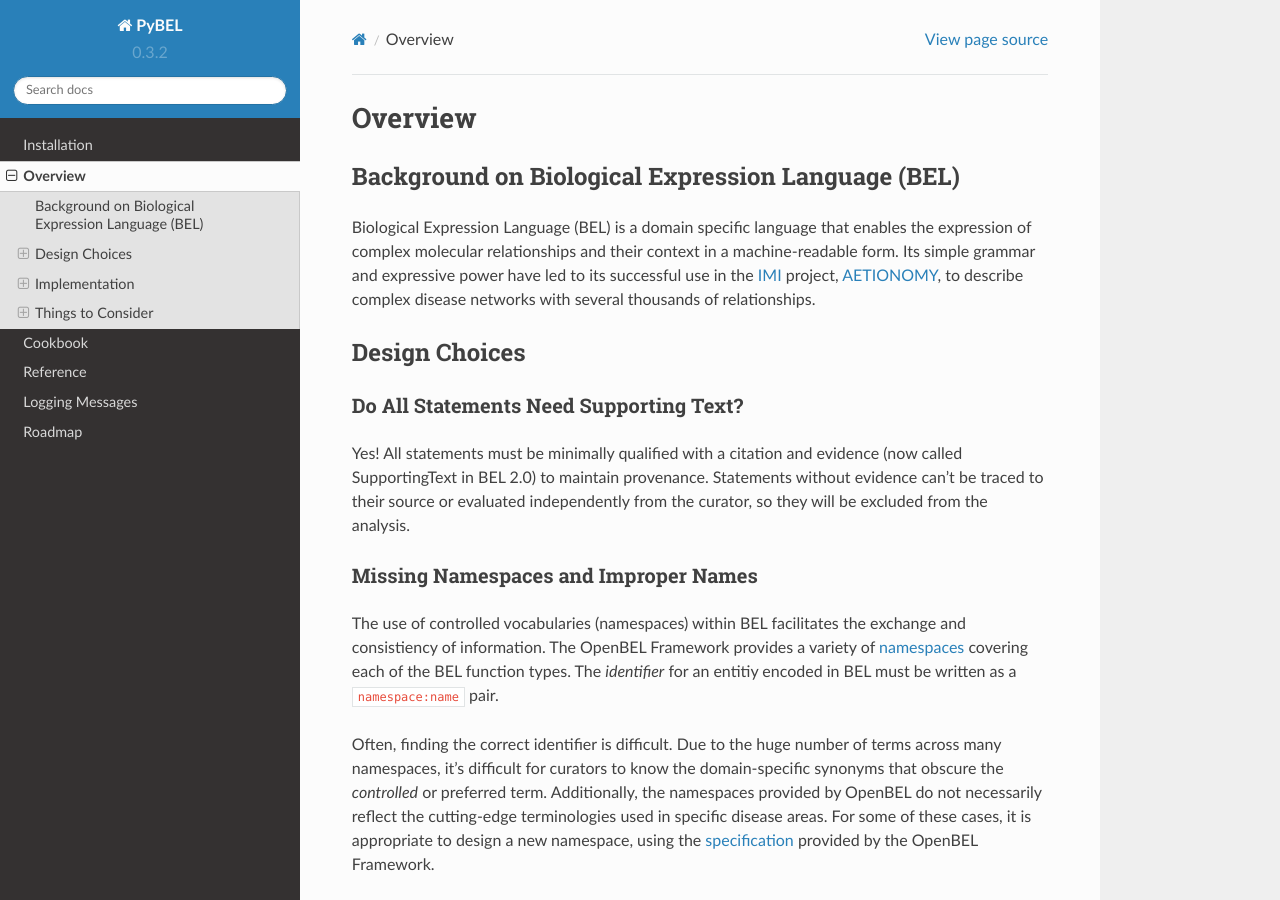
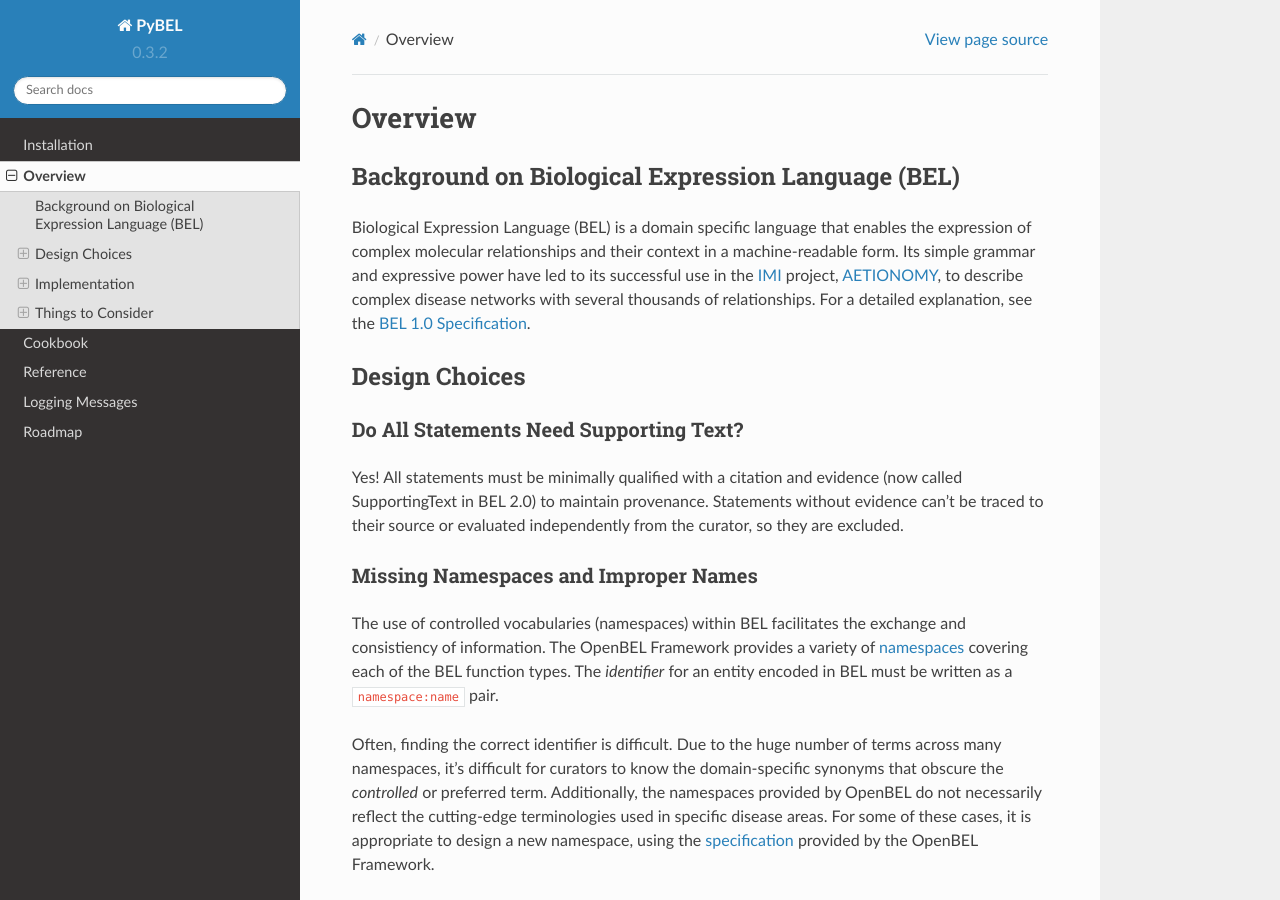
Before and after one commit to pybel/pybel, a Sphinx documentation site: the page built from docs/source/overview.rst, in a window 1280 px wide and 900 px high. Built offline with Sphinx 7.4.7 and the Read the Docs theme 2.0.0, drawn with Linux system fonts in a browser that asks for light colours.

Commit message:
Docs updates

```diff
--- a/docs/source/installation.rst
+++ b/docs/source/installation.rst
@@ -24,5 +24,7 @@ For development:
 Caveats
 -------
 
-PyBEL extends the :code:`networkx` for its core data structure. Many of the graphical aspects of :code:`networkx`
-depend on :code:`matplotlib`, which is an optional dependency.
+- PyBEL extends the :code:`networkx` for its core data structure. Many of the graphical aspects of :code:`networkx`
+  depend on :code:`matplotlib`, which is an optional dependency.
+- If :code:`HTMLlib5` is installed, the test that's supposed to fail on a web page being missing actually tries to
+  parse it as RDFa, and doesn't fail. Disregard this.
--- a/docs/source/overview.rst
+++ b/docs/source/overview.rst
@@ -6,7 +6,8 @@ Background on Biological Expression Language (BEL)
 Biological Expression Language (BEL) is a domain specific language that enables the expression of complex molecular
 relationships and their context in a machine-readable form. Its simple grammar and expressive power have led to its
 successful use in the `IMI <https://www.imi.europa.eu/>`_ project, `AETIONOMY <http://www.aetionomy.eu/>`_, to describe
-complex disease networks with several thousands of relationships.
+complex disease networks with several thousands of relationships. For a detailed explanation, see the
+`BEL 1.0 Specification <http://openbel.org/language/web/version_1.0/bel_specification_version_1.0.html>`_.
 
 Design Choices
 --------------
@@ -16,13 +17,13 @@ Do All Statements Need Supporting Text?
 
 Yes! All statements must be minimally qualified with a citation and evidence (now called SupportingText in BEL 2.0) to
 maintain provenance. Statements without evidence can't be traced to their source or evaluated independently from the
-curator, so they will be excluded from the analysis.
+curator, so they are excluded.
 
 Missing Namespaces and Improper Names
 ~~~~~~~~~~~~~~~~~~~~~~~~~~~~~~~~~~~~~
 The use of controlled vocabularies (namespaces) within BEL facilitates the exchange and consistiency of information.
 The OpenBEL Framework provides a variety of `namespaces <https://wiki.openbel.org/display/BELNA/Namespaces+Overview>`_
-covering each of the BEL function types. The *identifier* for an entitiy encoded in BEL must be written as a
+covering each of the BEL function types. The *identifier* for an entity encoded in BEL must be written as a
 :code:`namespace:name` pair.
 
 Often, finding the correct identifier is difficult. Due to the huge number of terms across many namespaces, it's
```
